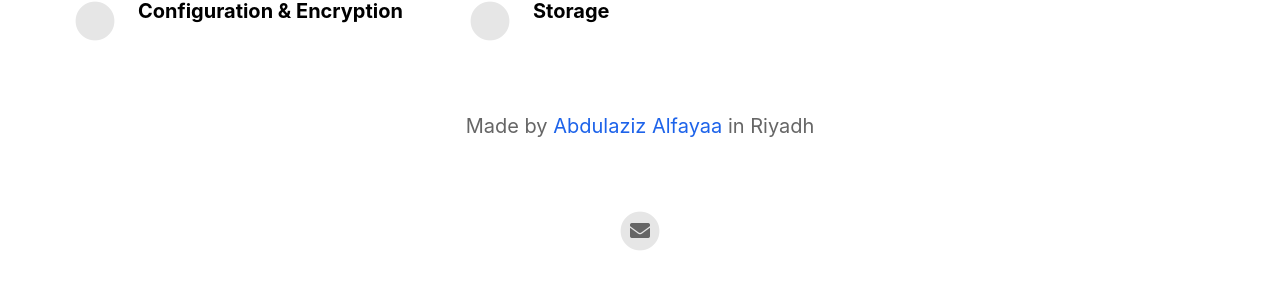
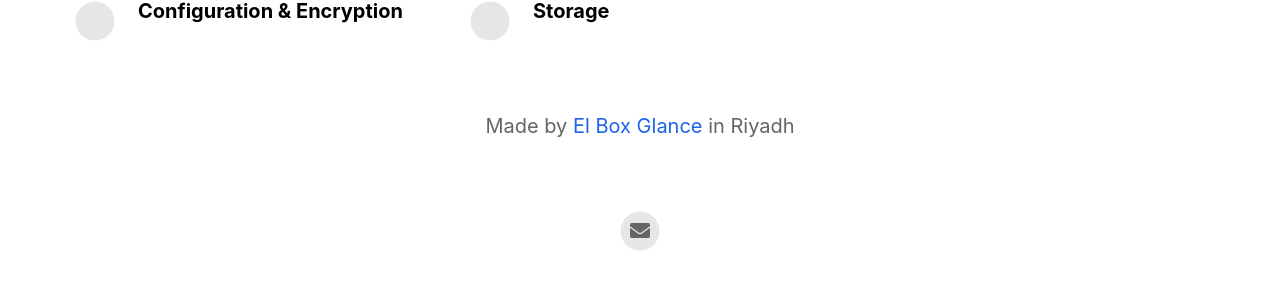
Before and after one commit to i3bit/ebg, a Jekyll site: the page built from index.html, in a window 1280 px wide. Shown: the part 1289-1596 px from the top of the page. Built offline with Jekyll 4.4.1, drawn with Linux system fonts in a browser that asks for light colours; nearby versions of some CDN libraries.

Commit message:
Update Name

```diff
--- a/_config.yml
+++ b/_config.yml
@@ -20,7 +20,7 @@ enable_smart_app_banner                   : true
 
 
 # Information About Yourself
-your_name                                 : Abdulaziz Alfayaa
+your_name                                 : El Box Glance
 your_link                                 : https://elboxglance.com
 your_city                                 : Riyadh
 email_address                             : info@elboxglance.com
```
